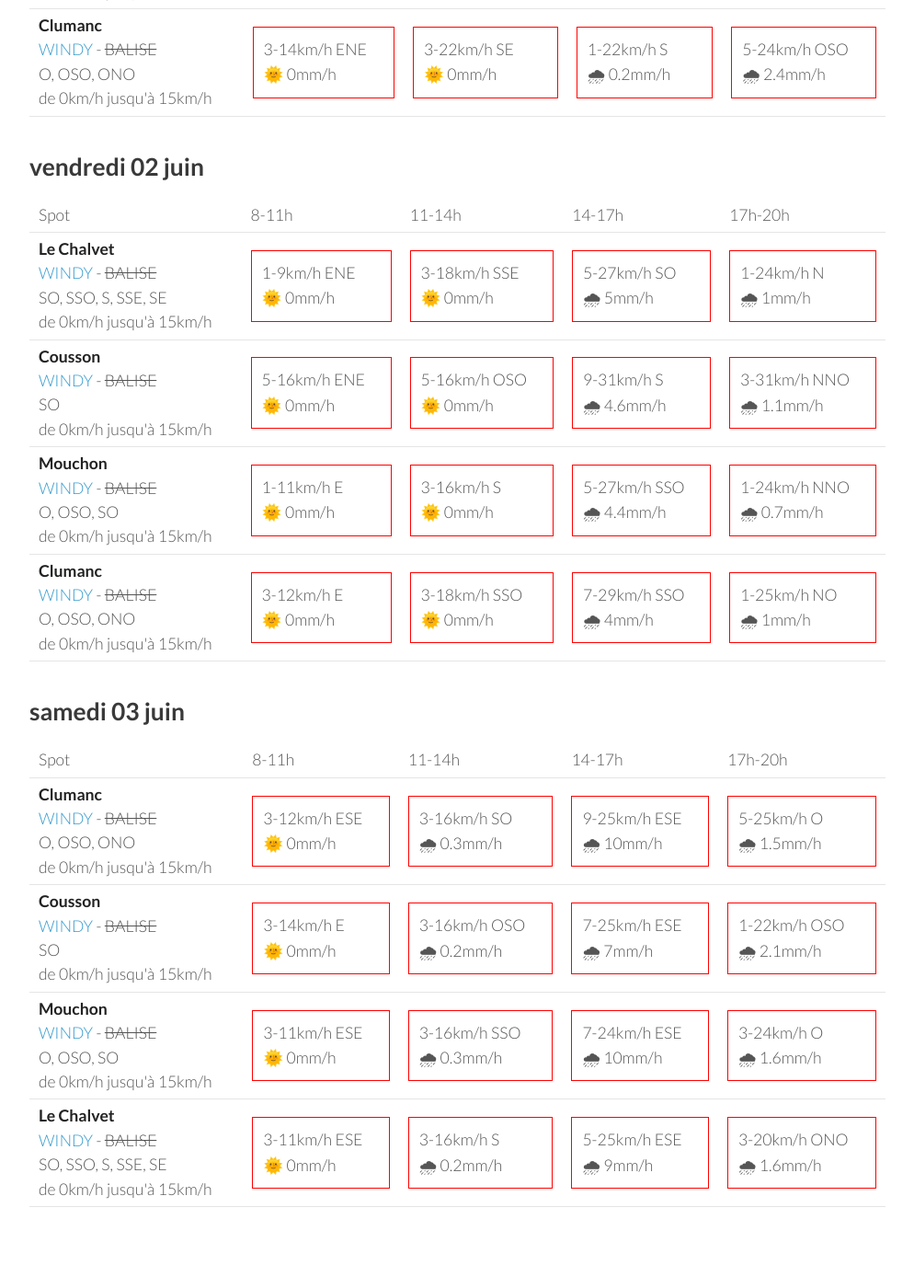
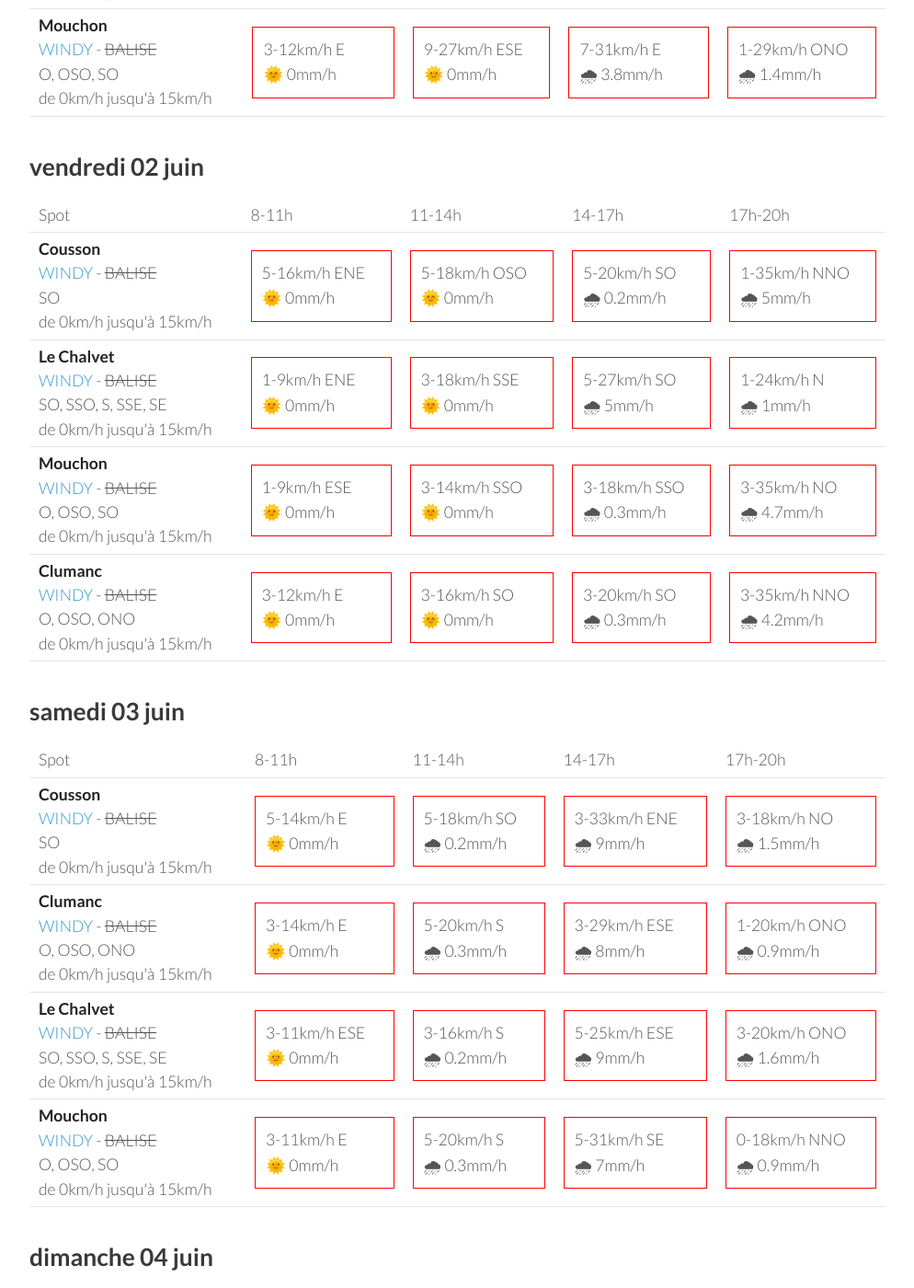
Before and after one commit to parapente-dans-le-nord/parapente-dans-le-nord.github.io, a Jekyll site: the page built from saint_andre.markdown, in a window 1280 px wide and 1400 px high, scrolled down 1892 px. Shown: the whole window at 92% size, without its empty margins (26-1020 px from the left). Built offline with Jekyll 4.4.1, drawn with Linux system fonts in a browser that asks for light colours; some of the changed text lies outside the part shown.

Commit message:
update index.markdown

```diff
--- a/saint_andre.markdown
+++ b/saint_andre.markdown
@@ -137,9 +137,9 @@ page mise à jour le mardi 30 mai 06:36
         <td><strong>Cousson</strong><br><a href="https://windy.com/44.054/6.240?43.940,6.241,10,m:eSAaglz">WINDY</a> - <span class="no-balise"> BALISE </span><br> <span class="vent-favorable">SO</span><br><span class="force-vent">de 0km/h jusqu'à 15km/h</span> </td>
 
             <td><div class="not-flyable"><p>5-16km/h ENE</p><p>🌞 0mm/h</p></div></td>
-            <td><div class="not-flyable"><p>3-18km/h OSO</p><p>🌞 0mm/h</p></div></td>
-            <td><div class="not-flyable"><p>5-22km/h SO</p><p>🌧 0.9mm/h</p></div></td>
-            <td><div class="not-flyable"><p>5-27km/h OSO</p><p>🌧 3.4mm/h</p></div></td>
+            <td><div class="not-flyable"><p>1-20km/h SO</p><p>🌞 0mm/h</p></div></td>
+            <td><div class="not-flyable"><p>5-25km/h SSO</p><p>🌧 1.1mm/h</p></div></td>
+            <td><div class="not-flyable"><p>3-25km/h O</p><p>🌧 3.2mm/h</p></div></td>
 
 
     </tr>
@@ -154,22 +154,22 @@ page mise à jour le mardi 30 mai 06:36
 
     </tr>
 <tr>
-        <td><strong>Mouchon</strong><br><a href="https://windy.com/43.992/6.424?43.878,6.425,10,m:eSuaglR">WINDY</a> - <span class="no-balise"> BALISE </span><br> <span class="vent-favorable">O, OSO, SO</span><br><span class="force-vent">de 0km/h jusqu'à 15km/h</span> </td>
+        <td><strong>Clumanc</strong><br><a href="https://windy.com/44.027/6.402?43.914,6.403,10,m:eSxaglP">WINDY</a> - <span class="no-balise"> BALISE </span><br> <span class="vent-favorable">O, OSO, ONO</span><br><span class="force-vent">de 0km/h jusqu'à 15km/h</span> </td>
 
-            <td><div class="not-flyable"><p>1-12km/h E</p><p>🌞 0mm/h</p></div></td>
-            <td><div class="not-flyable"><p>5-22km/h ESE</p><p>🌞 0mm/h</p></div></td>
-            <td><div class="not-flyable"><p>3-24km/h SSE</p><p>🌧 0.2mm/h</p></div></td>
-            <td><div class="not-flyable"><p>5-24km/h OSO</p><p>🌧 2mm/h</p></div></td>
+            <td><div class="not-flyable"><p>3-16km/h ENE</p><p>🌞 0mm/h</p></div></td>
+            <td><div class="not-flyable"><p>5-25km/h SE</p><p>🌞 0mm/h</p></div></td>
+            <td><div class="not-flyable"><p>5-29km/h ESE</p><p>🌧 3.5mm/h</p></div></td>
+            <td><div class="not-flyable"><p>1-29km/h ONO</p><p>🌧 1mm/h</p></div></td>
 
 
     </tr>
 <tr>
-        <td><strong>Clumanc</strong><br><a href="https://windy.com/44.027/6.402?43.914,6.403,10,m:eSxaglP">WINDY</a> - <span class="no-balise"> BALISE </span><br> <span class="vent-favorable">O, OSO, ONO</span><br><span class="force-vent">de 0km/h jusqu'à 15km/h</span> </td>
+        <td><strong>Mouchon</strong><br><a href="https://windy.com/43.992/6.424?43.878,6.425,10,m:eSuaglR">WINDY</a> - <span class="no-balise"> BALISE </span><br> <span class="vent-favorable">O, OSO, SO</span><br><span class="force-vent">de 0km/h jusqu'à 15km/h</span> </td>
 
-            <td><div class="not-flyable"><p>3-14km/h ENE</p><p>🌞 0mm/h</p></div></td>
-            <td><div class="not-flyable"><p>3-22km/h SE</p><p>🌞 0mm/h</p></div></td>
-            <td><div class="not-flyable"><p>1-22km/h S</p><p>🌧 0.2mm/h</p></div></td>
-            <td><div class="not-flyable"><p>5-24km/h OSO</p><p>🌧 2.4mm/h</p></div></td>
+            <td><div class="not-flyable"><p>3-12km/h E</p><p>🌞 0mm/h</p></div></td>
+            <td><div class="not-flyable"><p>9-27km/h ESE</p><p>🌞 0mm/h</p></div></td>
+            <td><div class="not-flyable"><p>7-31km/h E</p><p>🌧 3.8mm/h</p></div></td>
+            <td><div class="not-flyable"><p>1-29km/h ONO</p><p>🌧 1.4mm/h</p></div></td>
 
 
     </tr>
@@ -190,6 +190,16 @@ page mise à jour le mardi 30 mai 06:36
       <td>17h-20h</td>
     </tr>
 <tr>
+        <td><strong>Cousson</strong><br><a href="https://windy.com/44.054/6.240?43.940,6.241,10,m:eSAaglz">WINDY</a> - <span class="no-balise"> BALISE </span><br> <span class="vent-favorable">SO</span><br><span class="force-vent">de 0km/h jusqu'à 15km/h</span> </td>
+
+            <td><div class="not-flyable"><p>5-16km/h ENE</p><p>🌞 0mm/h</p></div></td>
+            <td><div class="not-flyable"><p>5-18km/h OSO</p><p>🌞 0mm/h</p></div></td>
+            <td><div class="not-flyable"><p>5-20km/h SO</p><p>🌧 0.2mm/h</p></div></td>
+            <td><div class="not-flyable"><p>1-35km/h NNO</p><p>🌧 5mm/h</p></div></td>
+
+
+    </tr>
+<tr>
         <td><strong>Le Chalvet</strong><br><a href="https://windy.com/43.979/6.480?43.866,6.480,10,m:eSsaglX">WINDY</a> - <span class="no-balise"> BALISE </span><br> <span class="vent-favorable">SO, SSO, S, SSE, SE</span><br><span class="force-vent">de 0km/h jusqu'à 15km/h</span> </td>
 
             <td><div class="not-flyable"><p>1-9km/h ENE</p><p>🌞 0mm/h</p></div></td>
@@ -200,22 +210,12 @@ page mise à jour le mardi 30 mai 06:36
 
     </tr>
 <tr>
-        <td><strong>Cousson</strong><br><a href="https://windy.com/44.054/6.240?43.940,6.241,10,m:eSAaglz">WINDY</a> - <span class="no-balise"> BALISE </span><br> <span class="vent-favorable">SO</span><br><span class="force-vent">de 0km/h jusqu'à 15km/h</span> </td>
-
-            <td><div class="not-flyable"><p>5-16km/h ENE</p><p>🌞 0mm/h</p></div></td>
-            <td><div class="not-flyable"><p>5-16km/h OSO</p><p>🌞 0mm/h</p></div></td>
-            <td><div class="not-flyable"><p>9-31km/h S</p><p>🌧 4.6mm/h</p></div></td>
-            <td><div class="not-flyable"><p>3-31km/h NNO</p><p>🌧 1.1mm/h</p></div></td>
-
-
-    </tr>
-<tr>
         <td><strong>Mouchon</strong><br><a href="https://windy.com/43.992/6.424?43.878,6.425,10,m:eSuaglR">WINDY</a> - <span class="no-balise"> BALISE </span><br> <span class="vent-favorable">O, OSO, SO</span><br><span class="force-vent">de 0km/h jusqu'à 15km/h</span> </td>
 
-            <td><div class="not-flyable"><p>1-11km/h E</p><p>🌞 0mm/h</p></div></td>
-            <td><div class="not-flyable"><p>3-16km/h S</p><p>🌞 0mm/h</p></div></td>
-            <td><div class="not-flyable"><p>5-27km/h SSO</p><p>🌧 4.4mm/h</p></div></td>
-            <td><div class="not-flyable"><p>1-24km/h NNO</p><p>🌧 0.7mm/h</p></div></td>
+            <td><div class="not-flyable"><p>1-9km/h ESE</p><p>🌞 0mm/h</p></div></td>
+            <td><div class="not-flyable"><p>3-14km/h SSO</p><p>🌞 0mm/h</p></div></td>
+            <td><div class="not-flyable"><p>3-18km/h SSO</p><p>🌧 0.3mm/h</p></div></td>
+            <td><div class="not-flyable"><p>3-35km/h NO</p><p>🌧 4.7mm/h</p></div></td>
 
 
     </tr>
@@ -223,9 +223,9 @@ page mise à jour le mardi 30 mai 06:36
         <td><strong>Clumanc</strong><br><a href="https://windy.com/44.027/6.402?43.914,6.403,10,m:eSxaglP">WINDY</a> - <span class="no-balise"> BALISE </span><br> <span class="vent-favorable">O, OSO, ONO</span><br><span class="force-vent">de 0km/h jusqu'à 15km/h</span> </td>
 
             <td><div class="not-flyable"><p>3-12km/h E</p><p>🌞 0mm/h</p></div></td>
-            <td><div class="not-flyable"><p>3-18km/h SSO</p><p>🌞 0mm/h</p></div></td>
-            <td><div class="not-flyable"><p>7-29km/h SSO</p><p>🌧 4mm/h</p></div></td>
-            <td><div class="not-flyable"><p>1-25km/h NO</p><p>🌧 1mm/h</p></div></td>
+            <td><div class="not-flyable"><p>3-16km/h SO</p><p>🌞 0mm/h</p></div></td>
+            <td><div class="not-flyable"><p>3-20km/h SO</p><p>🌧 0.3mm/h</p></div></td>
+            <td><div class="not-flyable"><p>3-35km/h NNO</p><p>🌧 4.2mm/h</p></div></td>
 
 
     </tr>
@@ -246,32 +246,22 @@ page mise à jour le mardi 30 mai 06:36
       <td>17h-20h</td>
     </tr>
 <tr>
-        <td><strong>Clumanc</strong><br><a href="https://windy.com/44.027/6.402?43.914,6.403,10,m:eSxaglP">WINDY</a> - <span class="no-balise"> BALISE </span><br> <span class="vent-favorable">O, OSO, ONO</span><br><span class="force-vent">de 0km/h jusqu'à 15km/h</span> </td>
+        <td><strong>Cousson</strong><br><a href="https://windy.com/44.054/6.240?43.940,6.241,10,m:eSAaglz">WINDY</a> - <span class="no-balise"> BALISE </span><br> <span class="vent-favorable">SO</span><br><span class="force-vent">de 0km/h jusqu'à 15km/h</span> </td>
 
-            <td><div class="not-flyable"><p>3-12km/h ESE</p><p>🌞 0mm/h</p></div></td>
-            <td><div class="not-flyable"><p>3-16km/h SO</p><p>🌧 0.3mm/h</p></div></td>
-            <td><div class="not-flyable"><p>9-25km/h ESE</p><p>🌧 10mm/h</p></div></td>
-            <td><div class="not-flyable"><p>5-25km/h O</p><p>🌧 1.5mm/h</p></div></td>
+            <td><div class="not-flyable"><p>5-14km/h E</p><p>🌞 0mm/h</p></div></td>
+            <td><div class="not-flyable"><p>5-18km/h SO</p><p>🌧 0.2mm/h</p></div></td>
+            <td><div class="not-flyable"><p>3-33km/h ENE</p><p>🌧 9mm/h</p></div></td>
+            <td><div class="not-flyable"><p>3-18km/h NO</p><p>🌧 1.5mm/h</p></div></td>
 
 
     </tr>
 <tr>
-        <td><strong>Cousson</strong><br><a href="https://windy.com/44.054/6.240?43.940,6.241,10,m:eSAaglz">WINDY</a> - <span class="no-balise"> BALISE </span><br> <span class="vent-favorable">SO</span><br><span class="force-vent">de 0km/h jusqu'à 15km/h</span> </td>
+        <td><strong>Clumanc</strong><br><a href="https://windy.com/44.027/6.402?43.914,6.403,10,m:eSxaglP">WINDY</a> - <span class="no-balise"> BALISE </span><br> <span class="vent-favorable">O, OSO, ONO</span><br><span class="force-vent">de 0km/h jusqu'à 15km/h</span> </td>
 
             <td><div class="not-flyable"><p>3-14km/h E</p><p>🌞 0mm/h</p></div></td>
-            <td><div class="not-flyable"><p>3-16km/h OSO</p><p>🌧 0.2mm/h</p></div></td>
-            <td><div class="not-flyable"><p>7-25km/h ESE</p><p>🌧 7mm/h</p></div></td>
-            <td><div class="not-flyable"><p>1-22km/h OSO</p><p>🌧 2.1mm/h</p></div></td>
-
-
-    </tr>
-<tr>
-        <td><strong>Mouchon</strong><br><a href="https://windy.com/43.992/6.424?43.878,6.425,10,m:eSuaglR">WINDY</a> - <span class="no-balise"> BALISE </span><br> <span class="vent-favorable">O, OSO, SO</span><br><span class="force-vent">de 0km/h jusqu'à 15km/h</span> </td>
-
-            <td><div class="not-flyable"><p>3-11km/h ESE</p><p>🌞 0mm/h</p></div></td>
-            <td><div class="not-flyable"><p>3-16km/h SSO</p><p>🌧 0.3mm/h</p></div></td>
-            <td><div class="not-flyable"><p>7-24km/h ESE</p><p>🌧 10mm/h</p></div></td>
-            <td><div class="not-flyable"><p>3-24km/h O</p><p>🌧 1.6mm/h</p></div></td>
+            <td><div class="not-flyable"><p>5-20km/h S</p><p>🌧 0.3mm/h</p></div></td>
+            <td><div class="not-flyable"><p>3-29km/h ESE</p><p>🌧 8mm/h</p></div></td>
+            <td><div class="not-flyable"><p>1-20km/h ONO</p><p>🌧 0.9mm/h</p></div></td>
 
 
     </tr>
@@ -285,7 +275,63 @@ page mise à jour le mardi 30 mai 06:36
 
 
     </tr>
+<tr>
+        <td><strong>Mouchon</strong><br><a href="https://windy.com/43.992/6.424?43.878,6.425,10,m:eSuaglR">WINDY</a> - <span class="no-balise"> BALISE </span><br> <span class="vent-favorable">O, OSO, SO</span><br><span class="force-vent">de 0km/h jusqu'à 15km/h</span> </td>
+
+            <td><div class="not-flyable"><p>3-11km/h E</p><p>🌞 0mm/h</p></div></td>
+            <td><div class="not-flyable"><p>5-20km/h S</p><p>🌧 0.3mm/h</p></div></td>
+            <td><div class="not-flyable"><p>5-31km/h SE</p><p>🌧 7mm/h</p></div></td>
+            <td><div class="not-flyable"><p>0-18km/h NNO</p><p>🌧 0.9mm/h</p></div></td>
+
+
+    </tr>
 
 </tbody>
 </table>
 {:/}
+## dimanche 04 juin
+
+{::nomarkdown}
+<table>
+  <tbody>
+    <tr>
+      <td>Spot</td>
+      <td>8-11h</td>
+      <td>11-14h</td>
+      <td>14-17h</td>
+      <td>17h-20h</td>
+    </tr>
+<tr>
+        <td><strong>Cousson</strong><br><a href="https://windy.com/44.054/6.240?43.940,6.241,10,m:eSAaglz">WINDY</a> - <span class="no-balise"> BALISE </span><br> <span class="vent-favorable">SO</span><br><span class="force-vent">de 0km/h jusqu'à 15km/h</span> </td>
+
+            <td><div class="not-flyable"><p>3-11km/h E</p><p>🌞 0mm/h</p></div></td>
+            <td><div class="not-flyable"><p>7-22km/h OSO</p><p>🌧 0.4mm/h</p></div></td>
+            <td><div class="not-flyable"><p>5-29km/h SO</p><p>🌧 8mm/h</p></div></td>
+            <td><div class="not-flyable"><p>3-22km/h E</p><p>🌧 8mm/h</p></div></td>
+
+
+    </tr>
+<tr>
+        <td><strong>Clumanc</strong><br><a href="https://windy.com/44.027/6.402?43.914,6.403,10,m:eSxaglP">WINDY</a> - <span class="no-balise"> BALISE </span><br> <span class="vent-favorable">O, OSO, ONO</span><br><span class="force-vent">de 0km/h jusqu'à 15km/h</span> </td>
+
+            <td><div class="not-flyable"><p>3-11km/h E</p><p>🌞 0mm/h</p></div></td>
+            <td><div class="not-flyable"><p>9-25km/h O</p><p>🌧 0.6mm/h</p></div></td>
+            <td><div class="not-flyable"><p>5-27km/h SSE</p><p>🌧 6mm/h</p></div></td>
+            <td><div class="not-flyable"><p>3-22km/h N</p><p>🌧 8mm/h</p></div></td>
+
+
+    </tr>
+<tr>
+        <td><strong>Mouchon</strong><br><a href="https://windy.com/43.992/6.424?43.878,6.425,10,m:eSuaglR">WINDY</a> - <span class="no-balise"> BALISE </span><br> <span class="vent-favorable">O, OSO, SO</span><br><span class="force-vent">de 0km/h jusqu'à 15km/h</span> </td>
+
+            <td><div class="not-flyable"><p>3-11km/h ESE</p><p>🌞 0mm/h</p></div></td>
+            <td><div class="not-flyable"><p>9-24km/h O</p><p>🌧 0.6mm/h</p></div></td>
+            <td><div class="not-flyable"><p>5-27km/h SE</p><p>🌧 7mm/h</p></div></td>
+            <td><div class="not-flyable"><p>3-24km/h N</p><p>🌧 8mm/h</p></div></td>
+
+
+    </tr>
+
+</tbody>
+</table>
+{:/}
```
Also changed, not shown: other parts of saint_andre.markdown (+1 -1 lines).
